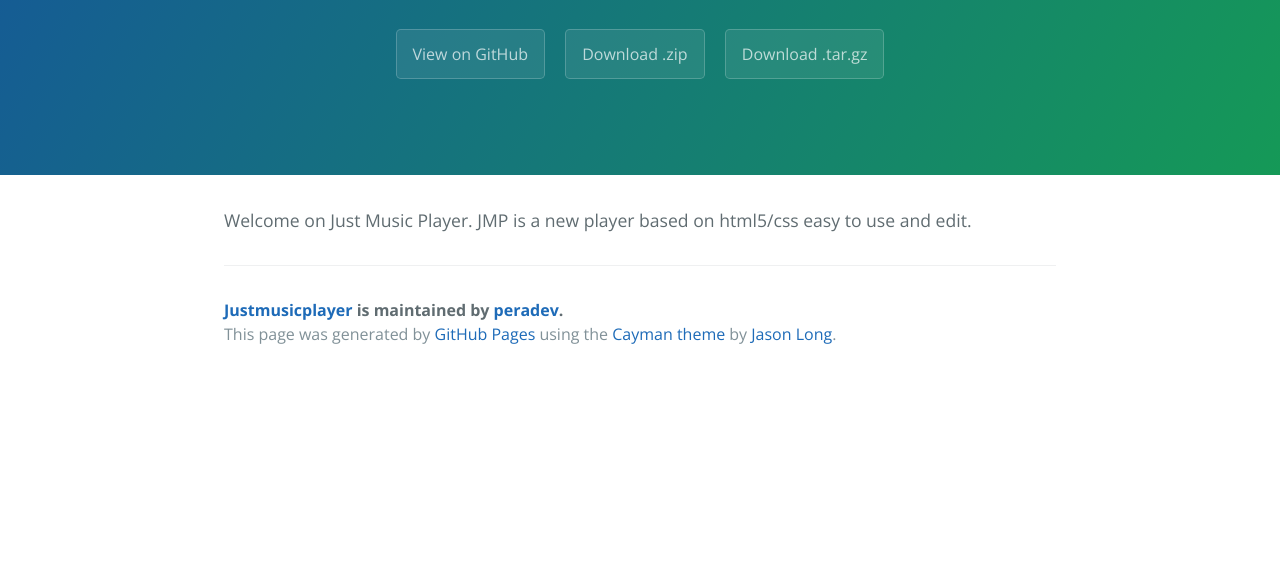
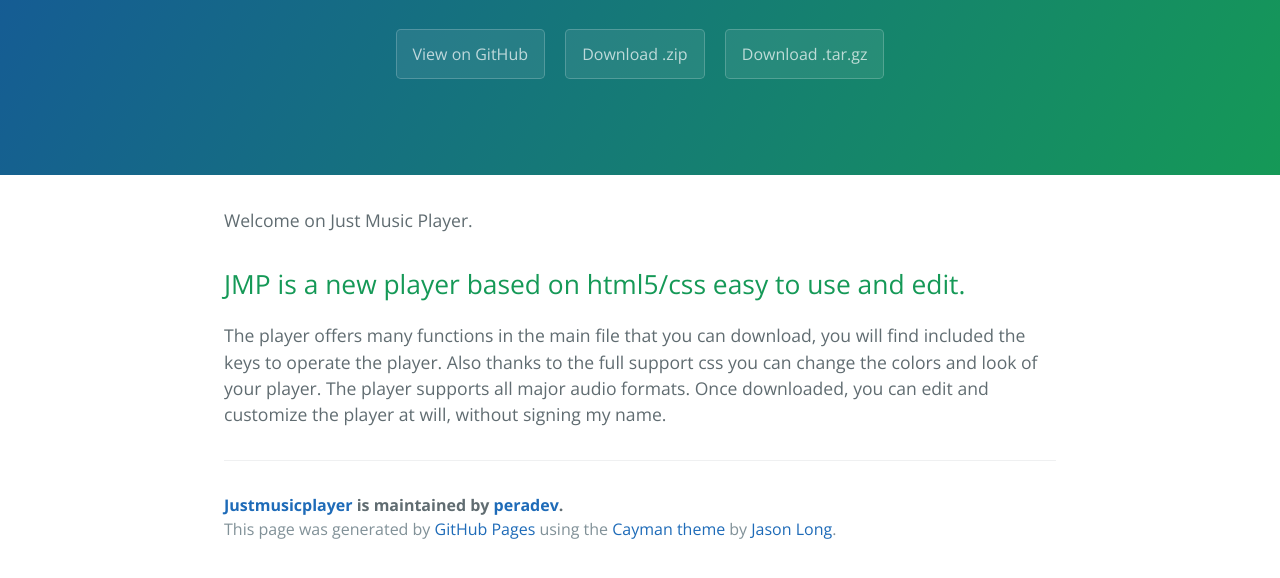
Before and after one commit to peradev/JustMusicPlayer, a plain HTML site: page index.html in a window 1280 px wide. Shown: the part 208-786 px from the top of the page. Drawn offline with nearby package versions, Linux system fonts and the light colour scheme.

Commit message:
Create gh-pages branch via GitHub

```diff
--- a/index.html
+++ b/index.html
@@ -19,8 +19,12 @@
     </section>
 
     <section class="main-content">
-      <p>Welcome on Just Music Player.
-JMP is a new player based on html5/css easy to use and edit.</p>
+      <p>Welcome on Just Music Player.</p>
+
+<h2>
+<a id="jmp-is-a-new-player-based-on-html5css-easy-to-use-and-edit" class="anchor" href="#jmp-is-a-new-player-based-on-html5css-easy-to-use-and-edit" aria-hidden="true"><span class="octicon octicon-link"></span></a>JMP is a new player based on html5/css easy to use and edit.</h2>
+
+<p>The player offers many functions in the main file that you can download, you will find included the keys to operate the player. Also thanks to the full support css you can change the colors and look of your player. The player supports all major audio formats. Once downloaded, you can edit and customize the player at will, without signing my name.</p>
 
       <footer class="site-footer">
         <span class="site-footer-owner"><a href="https://github.com/peradev/JustMusicPlayer">Justmusicplayer</a> is maintained by <a href="https://github.com/peradev">peradev</a>.</span>
--- a/params.json
+++ b/params.json
@@ -1 +1 @@
-{"name":"Justmusicplayer","tagline":"A very simple and fast music player for HTML5","body":"Welcome on Just Music Player.\r\nJMP is a new player based on html5/css easy to use and edit.\r\n","google":"","note":"Don't delete this file! It's used internally to help with page regeneration."}
+{"name":"Justmusicplayer","tagline":"A very simple and fast music player for HTML5","body":"Welcome on Just Music Player.\r\nJMP is a new player based on html5/css easy to use and edit.\r\n-----  \r\n\r\n\r\nThe player offers many functions in the main file that you can download, you will find included the keys to operate the player. Also thanks to the full support css you can change the colors and look of your player. The player supports all major audio formats. Once downloaded, you can edit and customize the player at will, without signing my name.","google":"","note":"Don't delete this file! It's used internally to help with page regeneration."}
```
